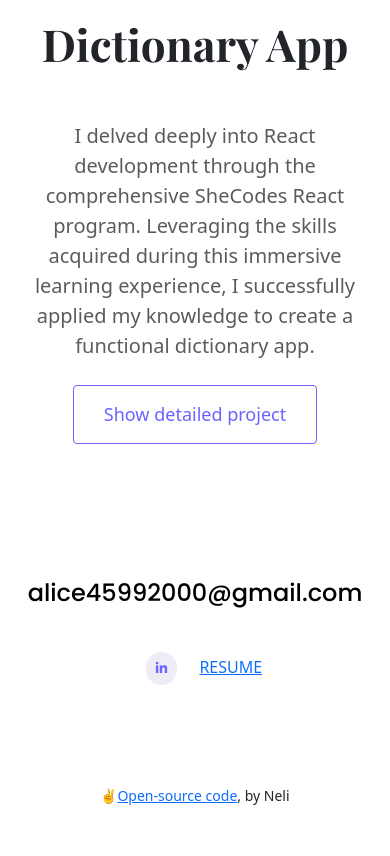
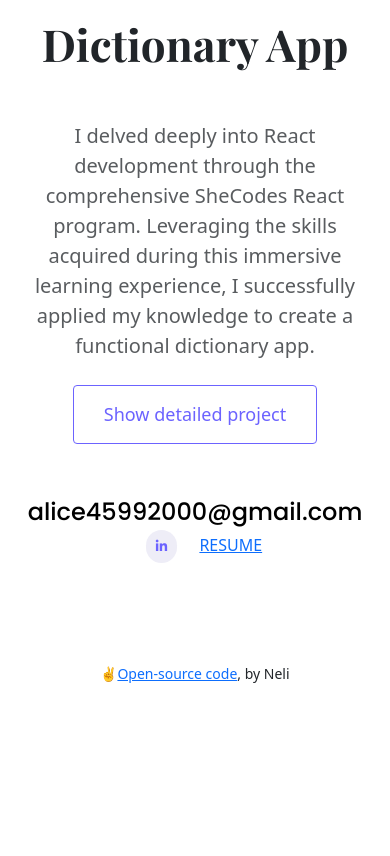
Before and after one commit to alice4599/My-Portfolio, a plain HTML site: page index.html in a window 390 px wide. Shown: the part 1917-2773 px from the top of the page. After the commit the page ends 2651 px from the top, so only its background shows below. Drawn offline with nearby package versions, Linux system fonts and the light colour scheme; a web font is replaced by a local one.

Commit message:
media style update

```diff
--- a/src/style.css
+++ b/src/style.css
@@ -274,6 +274,10 @@ nav li.active a {
         margin: 0;
         text-align: center;
     }
+
+    .emailLink {
+        padding: 0;
+    }
     footer {
         margin: 50px auto;
     }
```
